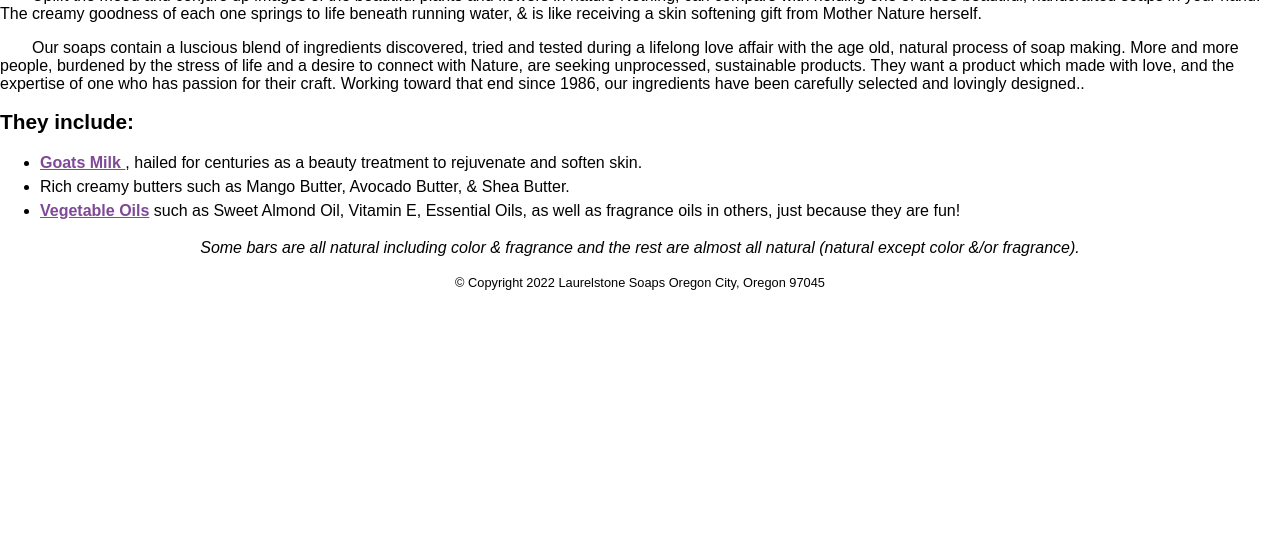
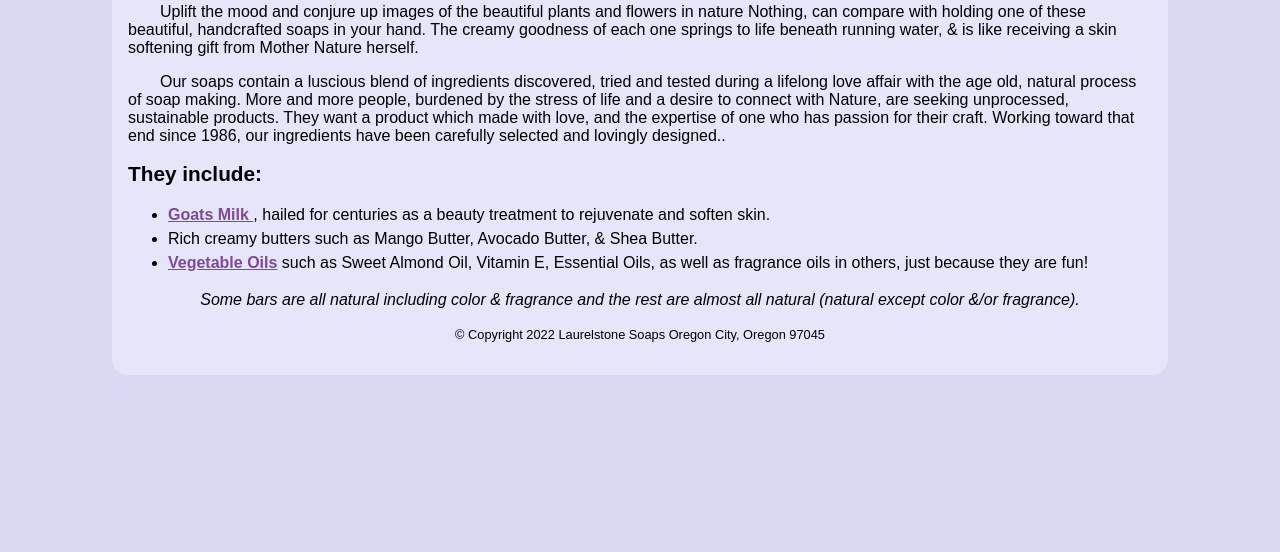
Before and after one commit to jaimearnold/laurelstonesoaps, a plain HTML site: page index.html in a window 1280 px wide. Shown: the part 248-800 px from the top of the page. Drawn offline with Linux system fonts and the light colour scheme.

Commit message:
Update main.css
changed css

```diff
--- a/styles/main.css
+++ b/styles/main.css
@@ -5,9 +5,19 @@
 
 /* the styles for the elements */
 
+html {
+    background-color: #d9d9f3;
+}
+
 body {
+    background-color: lavender;
+    width: 80%;
     font-family: Arial, Helvetica, sans-serif;
     font-size: 100%;
+    margin-left: auto;
+    margin-right: auto;
+    border-radius: 1em;
+    padding: 1em;
 }
 
 
```
